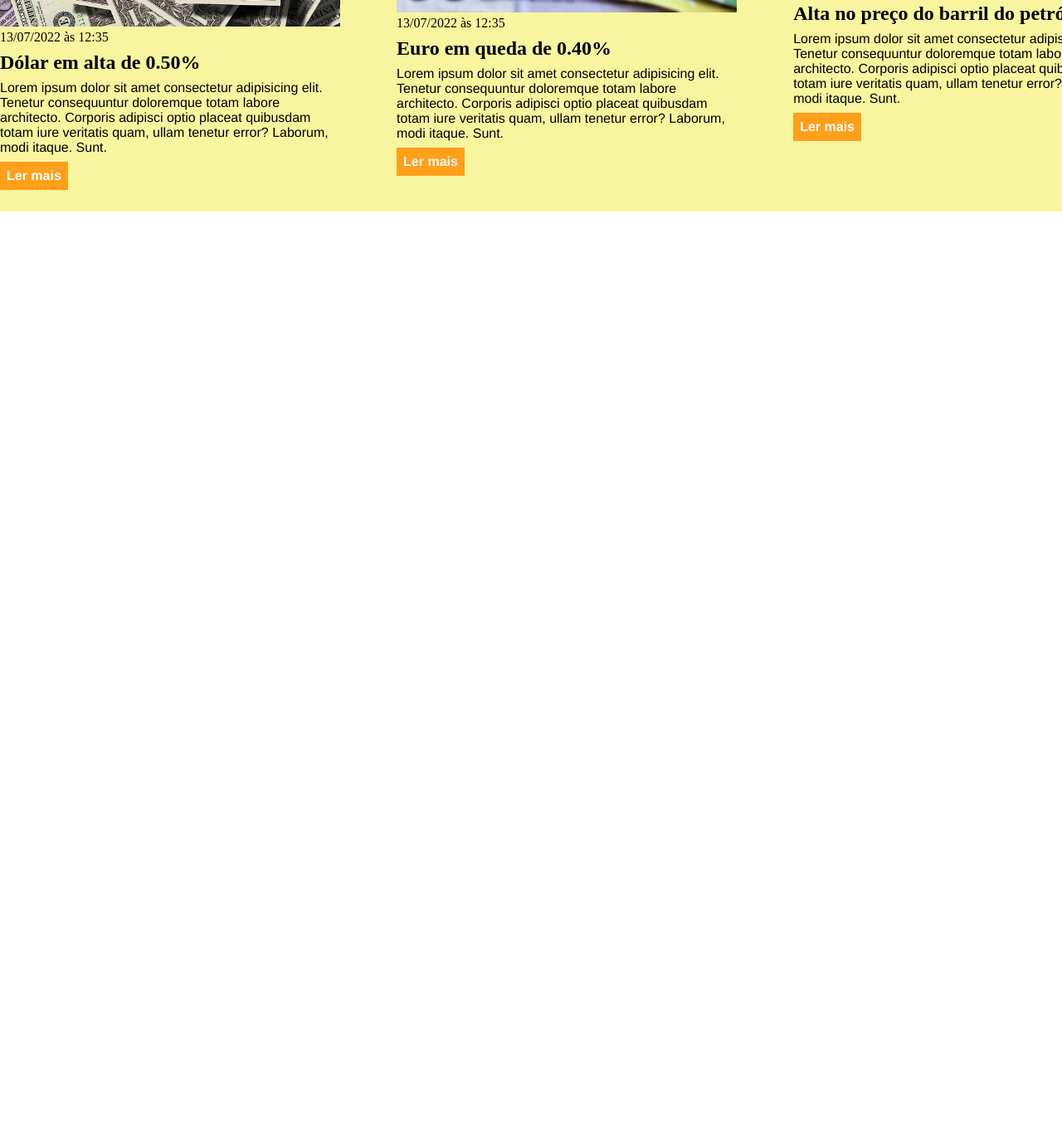
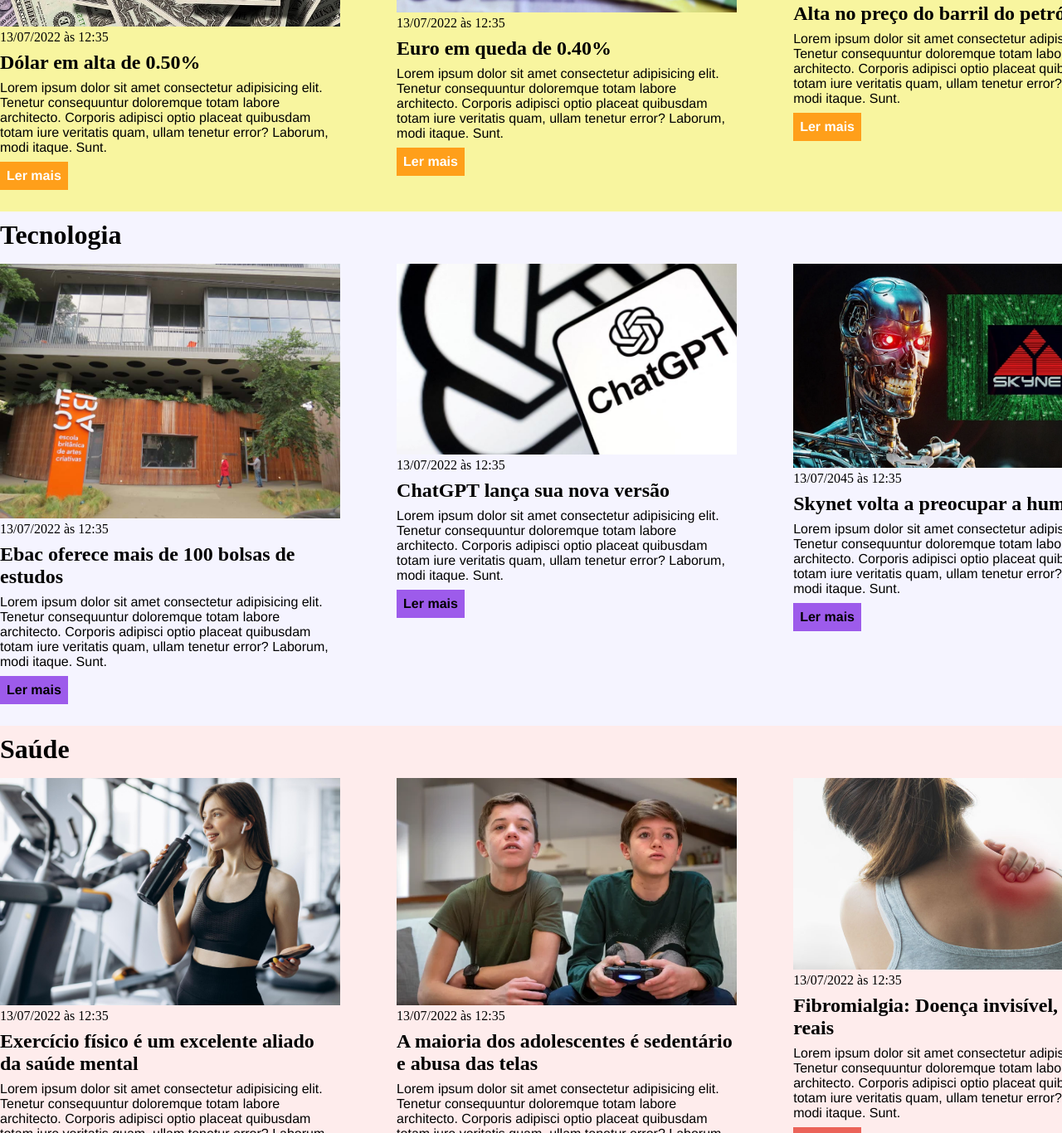
Before and after one commit to codeverson/EBAC_CSS, a plain HTML site: page index.html in a window 1280 px wide. Shown: the part 1434-2800 px from the top of the page at 83% size. Before the commit the page ends 1689 px from the top, so only its background shows below. Drawn offline with Linux system fonts and the light colour scheme.

Commit message:
Exercício Concluído

```diff
--- a/index.html
+++ b/index.html
@@ -19,6 +19,12 @@
                     </li>
                     <li>
                         <a href="#economy" title="Ir para a seção de notícias">Economia</a>
+                    </li>
+                    <li>
+                        <a href="#tecnologia" title="Ir para a seção de tecnologia">Tecnologia</a>
+                    </li>
+                    <li>
+                        <a href="#saúde" title="Ir para a seção de saúde">Saúde</a>
                     </li>
                 </ul>
             </nav>
@@ -115,5 +121,85 @@
             </div>
         </div>
     </section>
+    <section id="tecnologia">
+        <div class="container">
+            <h2>Tecnologia</h2>
+            <div class="articles">
+                <article>
+                    <img src="./imagens/ebac.jpg" alt="Fachada da Ebac" />
+                    <header>
+                        <time class="creation-date">13/07/2022 às 12:35</time>
+                    </header>
+                    <h3>Ebac oferece mais de 100 bolsas de estudos</h3>
+                    <p>
+                        Lorem ipsum dolor sit amet consectetur adipisicing elit. Tenetur consequuntur doloremque totam labore architecto. Corporis adipisci optio placeat quibusdam totam iure veritatis quam, ullam tenetur error? Laborum, modi itaque. Sunt.
+                    </p>
+                    <a href="#" title="Leia a notícia completa">Ler mais</a>
+                </article>
+                <article>
+                    <img src="./imagens/chatgpt.jpg" alt="Logo do ChatGPT" />
+                    <header>
+                        <time>13/07/2022 às 12:35</time>
+                    </header>
+                    <h3>ChatGPT lança sua nova versão</h3>
+                    <p>
+                        Lorem ipsum dolor sit amet consectetur adipisicing elit. Tenetur consequuntur doloremque totam labore architecto. Corporis adipisci optio placeat quibusdam totam iure veritatis quam, ullam tenetur error? Laborum, modi itaque. Sunt.
+                    </p>
+                    <a href="#" title="Leia a notícia completa">Ler mais</a>
+                </article>
+                <article>
+                    <img src="./imagens/skynet.jpeg" title="Foto de um robô Skynet" />
+                    <header>
+                        <time>13/07/2045 às 12:35</time>
+                    </header>
+                    <h3>Skynet volta a preocupar a humanidade</h3>
+                    <p>
+                        Lorem ipsum dolor sit amet consectetur adipisicing elit. Tenetur consequuntur doloremque totam labore architecto. Corporis adipisci optio placeat quibusdam totam iure veritatis quam, ullam tenetur error? Laborum, modi itaque. Sunt.
+                    </p>
+                    <a href="#" title="Leia a notícia completa">Ler mais</a>
+                </article>
+            </div>
+        </div>
+    </section>
+    <section id="saúde">
+        <div class="container">
+            <h2>Saúde</h2>
+            <div class="articles">
+                <article>
+                    <img src="./imagens/exercicio.jpg" alt="Mulher na academia" />
+                    <header>
+                        <time class="creation-date">13/07/2022 às 12:35</time>
+                    </header>
+                    <h3>Exercício físico é um excelente aliado da saúde mental</h3>
+                    <p>
+                        Lorem ipsum dolor sit amet consectetur adipisicing elit. Tenetur consequuntur doloremque totam labore architecto. Corporis adipisci optio placeat quibusdam totam iure veritatis quam, ullam tenetur error? Laborum, modi itaque. Sunt.
+                    </p>
+                    <a href="#" title="Leia a notícia completa">Ler mais</a>
+                </article>
+                <article>
+                    <img src="./imagens/adolescentes.jpg" alt="Adolescentes jogando videogame" />
+                    <header>
+                        <time>13/07/2022 às 12:35</time>
+                    </header>
+                    <h3>A maioria dos adolescentes é sedentário e abusa das telas</h3>
+                    <p>
+                        Lorem ipsum dolor sit amet consectetur adipisicing elit. Tenetur consequuntur doloremque totam labore architecto. Corporis adipisci optio placeat quibusdam totam iure veritatis quam, ullam tenetur error? Laborum, modi itaque. Sunt.
+                    </p>
+                    <a href="#" title="Leia a notícia completa">Ler mais</a>
+                </article>
+                <article>
+                    <img src="./imagens/fibromialgia.jpg" title="Mulher com dor no pescoço" />
+                    <header>
+                        <time>13/07/2022 às 12:35</time>
+                    </header>
+                    <h3>Fibromialgia: Doença invisível, dores reais</h3>
+                    <p>
+                        Lorem ipsum dolor sit amet consectetur adipisicing elit. Tenetur consequuntur doloremque totam labore architecto. Corporis adipisci optio placeat quibusdam totam iure veritatis quam, ullam tenetur error? Laborum, modi itaque. Sunt.
+                    </p>
+                    <a href="#" title="Leia a notícia completa">Ler mais</a>
+                </article>
+            </div>
+        </div>
+    </section>
 </body>
 </html>
--- a/main.css
+++ b/main.css
@@ -110,3 +110,21 @@ section h2{
 #economy .articles article a {
     background-color: #ff9f1a;
 }
+
+#tecnologia {
+    background-color: rgba(157, 146, 252, 0.1);
+}
+
+#tecnologia .articles article a {
+    background-color: rgba(136, 53, 230, 0.8);
+    color: #000
+}
+
+#saúde {
+    background-color: rgba(245, 73, 73, 0.1);
+}
+
+#saúde .articles article a {
+    background-color: rgba(230, 65, 53, 0.8);
+    color: #000
+}
```
Also changed, not shown: imagens/adolescentes.jpg (added), imagens/chatgpt.jpg (added), imagens/ebac.jpg (added), imagens/exercicio.jpg (added), imagens/fibromialgia.jpg (added), imagens/skynet.jpeg (added).
